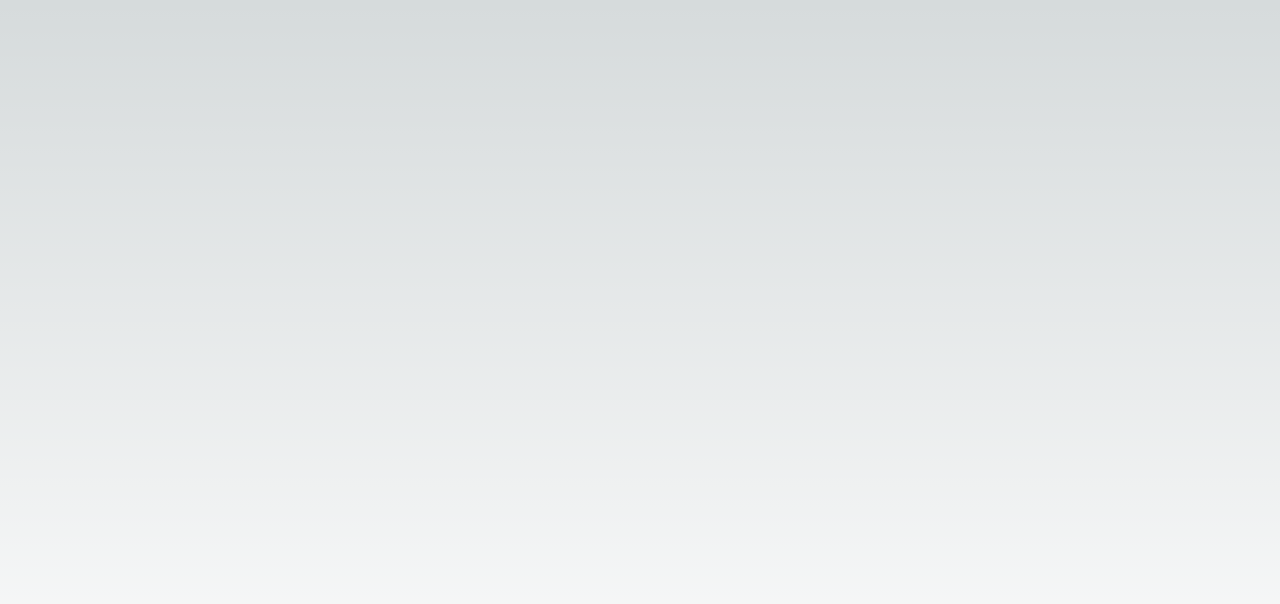
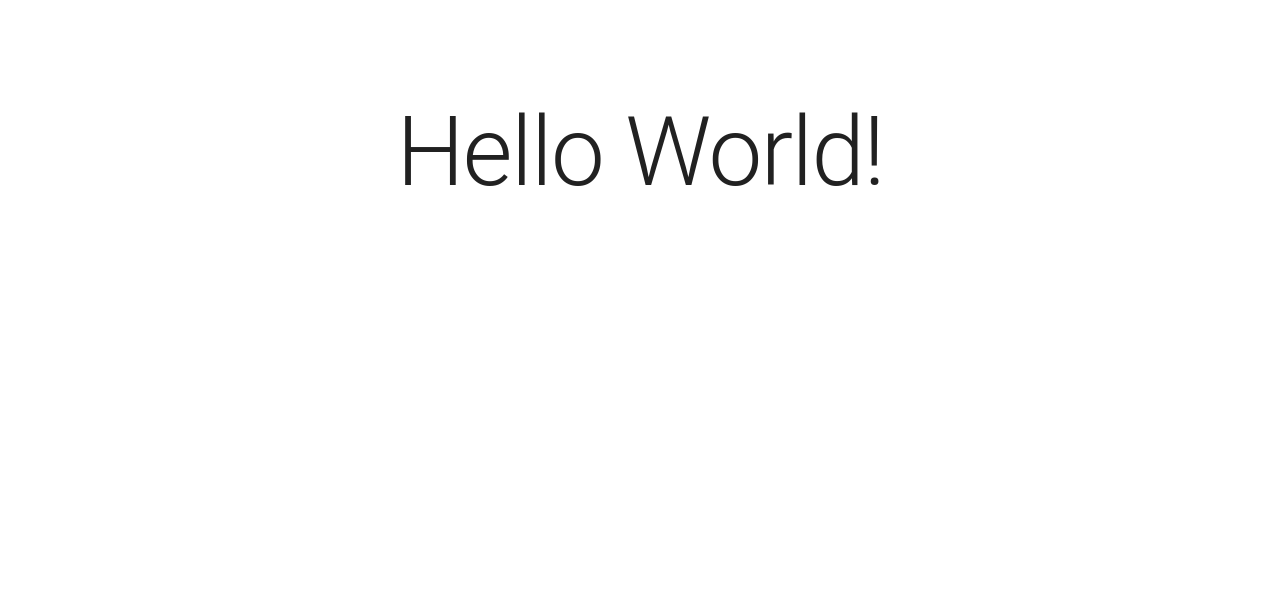
Before and after one commit to TheRiceCold/xed-web, a Next.js app: page / in a window 1280 px wide. Shown: the top 604 px of the page. Built offline with nearby package versions, Linux system fonts and the light colour scheme.

Commit message:
Setup Material UI

```diff
--- a/package.json
+++ b/package.json
@@ -9,9 +9,10 @@
     "lint": "next lint"
   },
   "dependencies": {
+    "@mui/material": "^5.14.13",
+    "next": "13.5.4",
     "react": "^18",
-    "react-dom": "^18",
-    "next": "13.5.4"
+    "react-dom": "^18"
   },
   "devDependencies": {
     "typescript": "^5",
--- /dev/null
+++ b/src/app/ThemeRegistry.tsx
@@ -0,0 +1,16 @@
+'use client'
+
+import { ThemeProvider } from '@mui/material/styles'
+import CssBaseline from '@mui/material/CssBaseline'
+import theme from '@/app/theme'
+
+export default ({
+  children
+}: {
+  children: React.ReactNode
+}) => (
+  <ThemeProvider theme={theme}>
+    <CssBaseline />
+    {children}
+  </ThemeProvider>
+)
--- /dev/null
+++ b/src/app/document.tsx
@@ -0,0 +1,46 @@
+import React from 'react'
+import Document, { Html, Head, Main, NextScript } from 'next/document'
+import { ServerStyleSheets } from '@mui/material/styles'
+import theme from '@/app/theme'
+
+class MyDocument extends Document {
+  render() {
+    return (
+      <Html lang='en'>
+        <Head>
+          {/* PWA primary color */}
+          <meta name='theme-color' content={theme.palette.primary.main} />
+          <link rel='stylesheet' href='https://fonts.google.com/css?family=Roboto:300,400,500,700&display=swap' />
+        </Head>
+        <body>
+          <Main />
+          <NextScript />
+        </body>
+      </Html>
+    );
+  }
+}
+
+MyDocument.getInitialProps = async (ctx) => {
+  // Render app and page and get the context of the page with collected side effects.
+  const sheets = new ServerStyleSheets()
+  const originalRenderPage = ctx.renderPage
+
+  ctx.renderPage = () =>
+    originalRenderPage({
+      enhanceApp: (App) => (props) => sheets.collect(<App {...props} />),
+    })
+
+  const initialProps = await Document.getInitialProps(ctx)
+
+  return {
+    ...initialProps,
+    // Styles fragment is rendered after the app and page rendering finish.
+    styles: [
+      ...React.Children.toArray(initialProps.styles),
+      sheets.getStyleElement(),
+    ],
+  }
+}
+
+export default MyDocument
--- a/src/app/layout.tsx
+++ b/src/app/layout.tsx
@@ -1,22 +1,20 @@
 import './globals.css'
 import type { Metadata } from 'next'
-import { Inter } from 'next/font/google'
-
-const inter = Inter({ subsets: ['latin'] })
+import ThemeRegistry from './ThemeRegistry'
 
 export const metadata: Metadata = {
-  title: 'Create Next App',
+  title: 'Xed',
   description: 'Generated by create next app',
 }
 
-export default function RootLayout({
+export default ({
   children,
 }: {
   children: React.ReactNode
-}) {
-  return (
-    <html lang="en">
-      <body className={inter.className}>{children}</body>
-    </html>
-  )
-}
+}) => (
+  <html lang="en">
+    <body>
+      <ThemeRegistry options={{ key: 'mui' }}>{children}</ThemeRegistry>
+    </body>
+  </html>
+)
--- a/src/app/page.tsx
+++ b/src/app/page.tsx
@@ -1,8 +1,11 @@
 import styles from './page.module.css'
+import { Typography } from '@mui/material'
+
 
 export default function Home() {
   return (
     <main className={styles.main}>
+      <Typography variant='h1'>Hello World!</Typography>
     </main>
   )
 }
--- /dev/null
+++ b/src/app/theme.ts
@@ -0,0 +1,19 @@
+import { createTheme } from '@mui/material/styles'
+import { red } from '@mui/material/colors'
+
+export default createTheme({
+  palette: {
+    primary: {
+      main: '#556cd6'
+    },
+    secondary: {
+      main: '#19857b'
+    },
+    error: {
+      main: red.A400
+    },
+    background: {
+      default: '#fff'
+    }
+  }
+})
```
